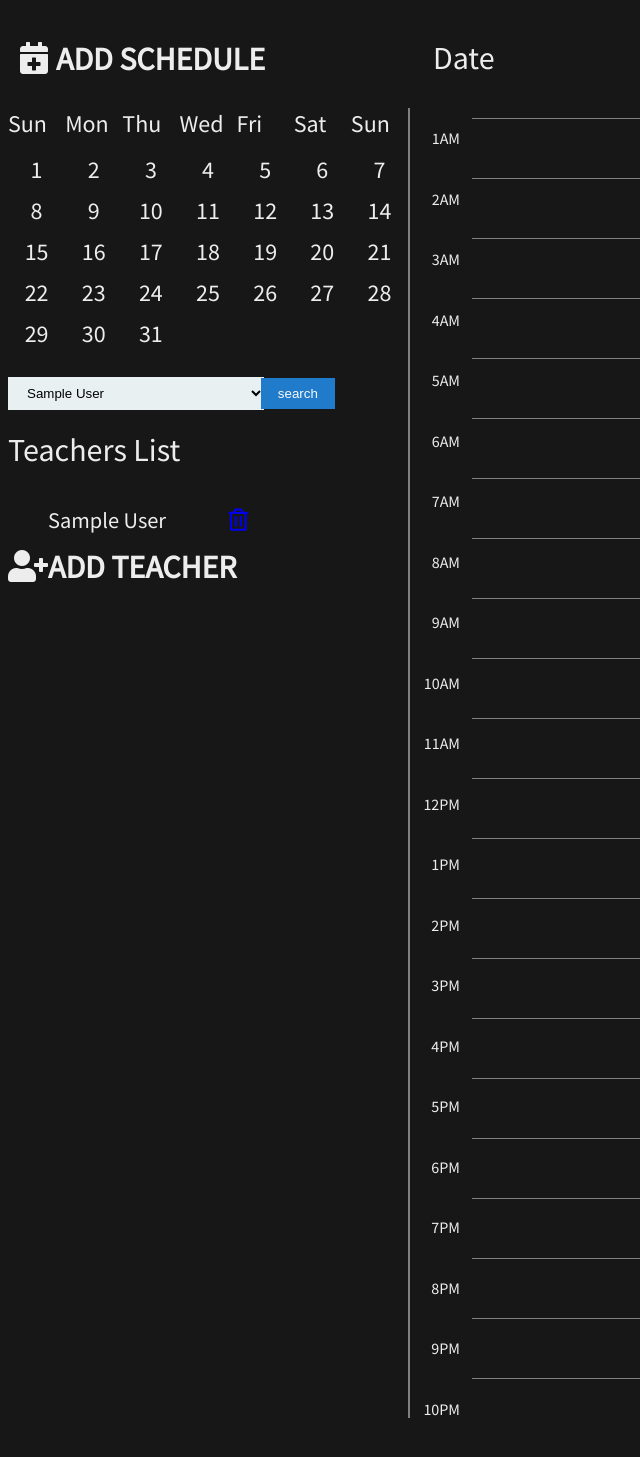
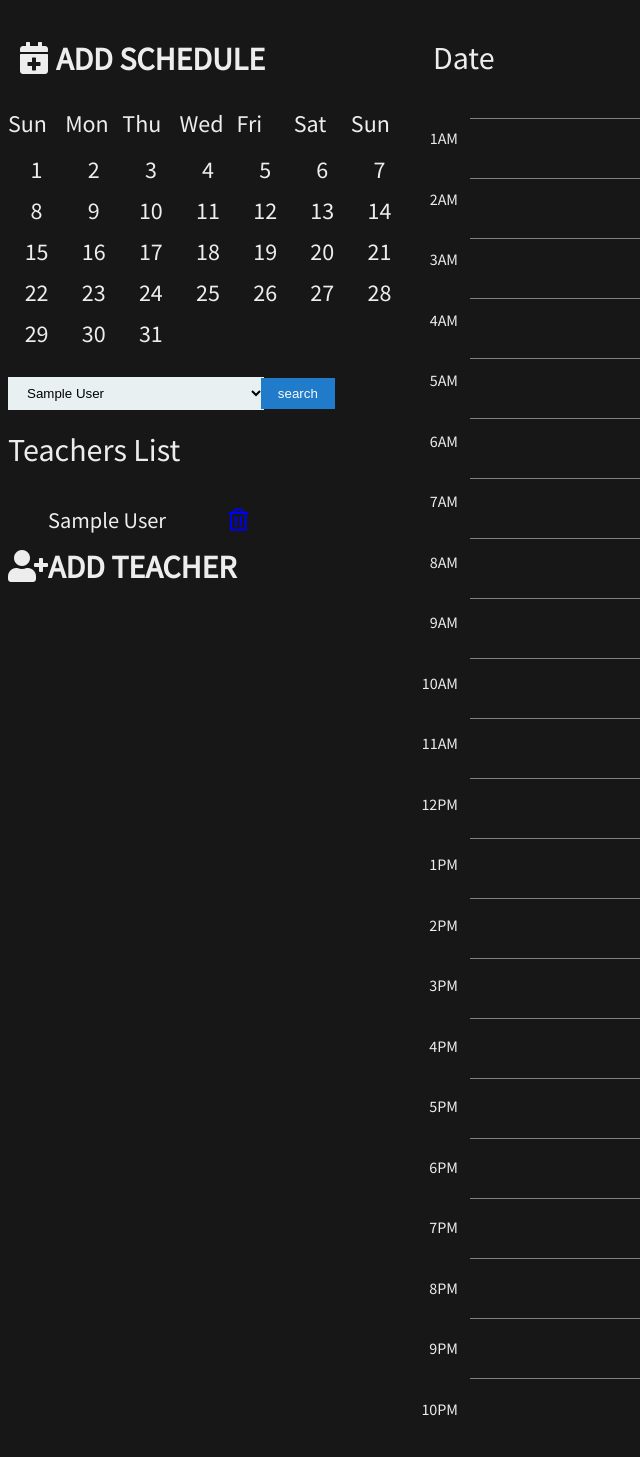
Before and after one commit to ravindrajangid00007/Scheduler, a Node server app: page / in a window 1280 px wide. Shown: the top 1457 px of the page, without its empty margins (0-640 px from the left). Run offline with Node 20, Linux system fonts and the light colour scheme; tables that the repository leaves empty hold one stand-in row (values such as "Sample post"); some libraries are stand-ins or nearby versions.

Commit message:
imporve some design and code

```diff
--- a/assets/css/style.css
+++ b/assets/css/style.css
@@ -61,7 +61,6 @@ html, .titles {
   display: flex;
   flex-direction: row;
   justify-content: space-between;
-  border-left: 2px solid gray;
   position: sticky;
   height: 80vh;
   overflow: scroll;
--- a/assets/js/script.js
+++ b/assets/js/script.js
@@ -71,6 +71,7 @@ if (links.length > 0) {
 $('#add-task-button').click(function () {
     let formData = $('#task-create-form').serialize();
     console.log("form data = =====", formData);
+    //todo overlapping condition
     $.post('/create-task', formData)
         .done(function (data) {
             console.log(data);
--- a/assets/scss/style.scss
+++ b/assets/scss/style.scss
@@ -70,7 +70,7 @@ html,.titles {
     display: flex;
     flex-direction: row;
     justify-content: space-between;
-    border-left: 2px solid gray;
+    // border-left: 2px solid gray;
     position: sticky;
     height: 80vh;
     overflow: scroll;
```
